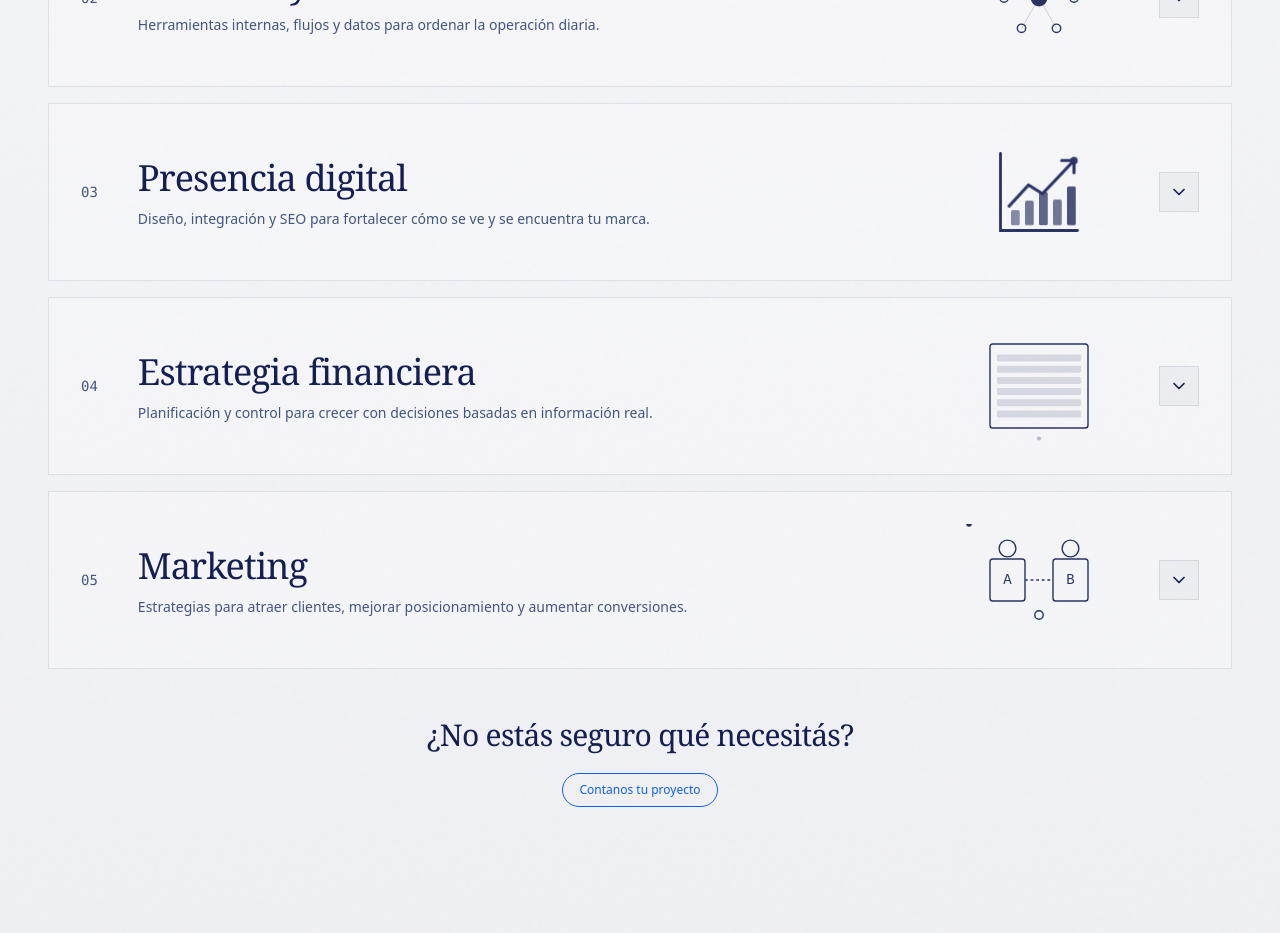
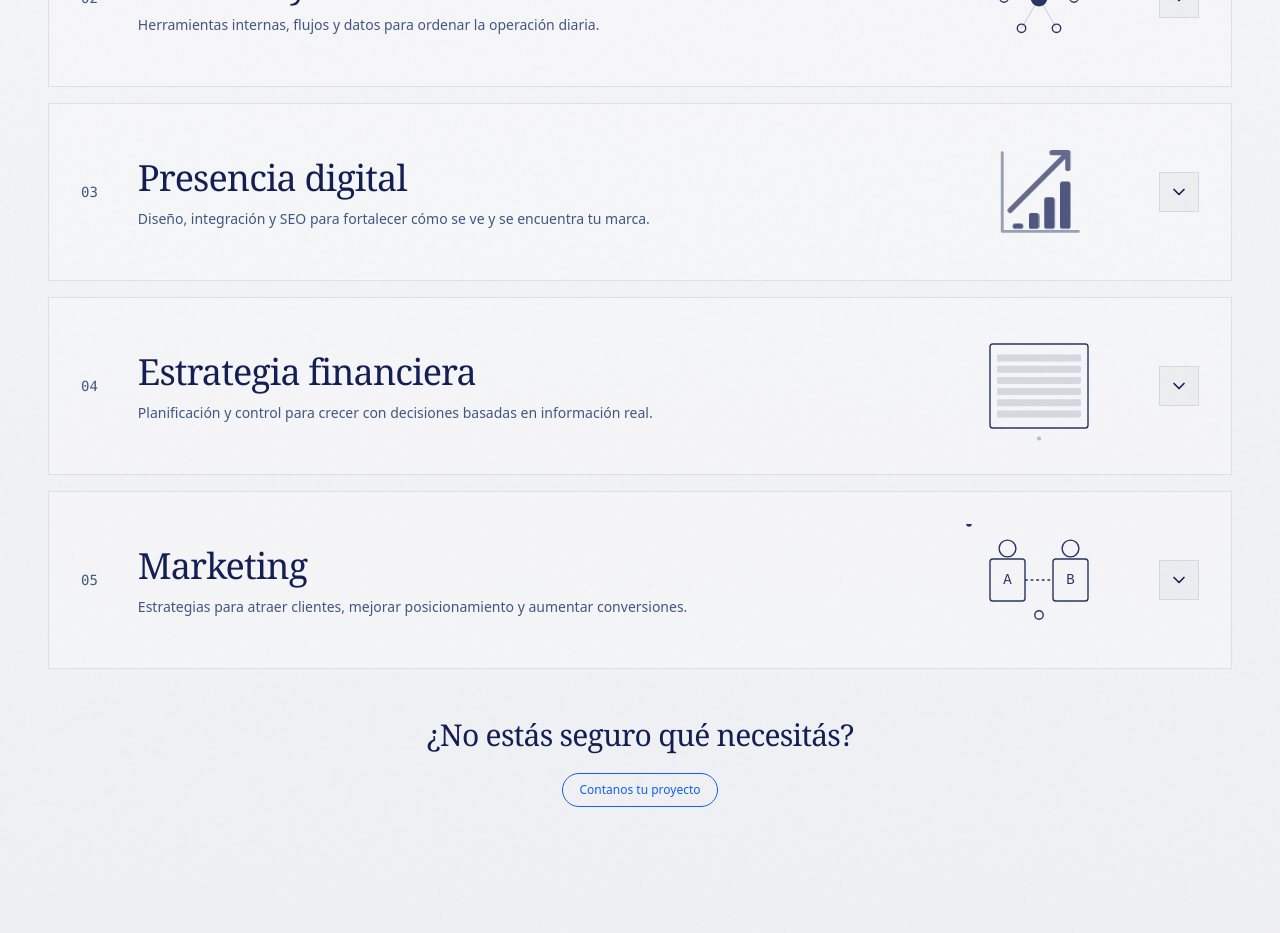
Before and after one commit to Nuriaa05/CodeBalance-Landing-, a Next.js app: page / in a window 1280 px wide. Shown: the part 1540-2473 px from the top of the page. Built offline with nearby package versions, Linux system fonts and the light colour scheme.

Commit message:
feat(services): update digital presence icon
Replace the digital presence trend graphic with the provided chart-growth SVG shape and remove the endpoint dot after syncing with origin/main.

```diff
--- a/components/landing/features-section.tsx
+++ b/components/landing/features-section.tsx
@@ -355,80 +355,99 @@ function DigitalPresenceVisual() {
     <svg viewBox="0 0 64 64" className="h-full w-full" fill="none" xmlns="http://www.w3.org/2000/svg">
       <style>
         {`
-          .pd-trend {
-            stroke-dasharray: 120;
-            stroke-dashoffset: 120;
-            animation: pd-draw 2.4s ease-in-out infinite;
+          .pd-bar {
+            transform-box: fill-box;
+            transform-origin: center bottom;
+            animation: pd-grow 2.4s ease-in-out infinite;
           }
 
-          .pd-bar {
+          .pd-arrow {
             transform-box: fill-box;
-            transform-origin: bottom;
-            animation: pd-grow 2.4s ease-in-out infinite;
+            transform-origin: center;
+            animation: pd-lift 2.4s ease-in-out infinite;
           }
 
           .pd-bar1 { animation-delay: 0s; }
           .pd-bar2 { animation-delay: .08s; }
           .pd-bar3 { animation-delay: .16s; }
           .pd-bar4 { animation-delay: .24s; }
-          .pd-bar5 { animation-delay: .32s; }
 
-          .pd-dot {
-            transform-box: fill-box;
-            transform-origin: center;
-            animation: pd-pulse 2.4s ease-in-out infinite;
+          @keyframes pd-grow {
+            0%, 15% {
+              opacity: 0.24;
+              transform: scaleY(0.32);
             }
 
-          @keyframes pd-draw {
-            0% { stroke-dashoffset: 120; }
-            60%, 100% { stroke-dashoffset: 0; }
+            60%, 100% {
+              opacity: 0.82;
+              transform: scaleY(1);
+            }
           }
 
-          @keyframes pd-grow {
-            0%, 15% { transform: scaleY(0); }
-            100% { transform: scaleY(1); }
+          @keyframes pd-lift {
+            0%, 15% {
+              opacity: 0.28;
+              transform: translate(-0.35px, 0.35px) scale(0.96);
             }
 
-          @keyframes pd-pulse {
-            0%, 100% { opacity: 1; transform: scale(1); }
-            50% { opacity: 0.5; transform: scale(1.6); }
+            60%, 100% {
+              opacity: 0.72;
+              transform: translate(0, 0) scale(1);
+            }
           }
 
           @media (prefers-reduced-motion: reduce) {
-            .pd-trend,
             .pd-bar,
-            .pd-dot {
+            .pd-arrow {
               animation: none;
             }
 
-            .pd-trend {
-              stroke-dashoffset: 0;
-            }
-
             .pd-bar,
-            .pd-dot {
+            .pd-arrow {
               transform: none;
             }
           }
         `}
       </style>
 
-      <path d="M10 10V54H54" stroke="currentColor" strokeWidth={1.6} strokeLinecap="round" />
-      <rect className="pd-bar pd-bar1" x="16" y="42" width="5" height="9" rx="1" fill="currentColor" opacity="0.55" />
-      <rect className="pd-bar pd-bar2" x="24" y="36" width="5" height="15" rx="1" fill="currentColor" opacity="0.65" />
-      <rect className="pd-bar pd-bar3" x="32" y="30" width="5" height="21" rx="1" fill="currentColor" opacity="0.75" />
-      <rect className="pd-bar pd-bar4" x="40" y="34" width="5" height="17" rx="1" fill="currentColor" opacity="0.65" />
-      <rect className="pd-bar pd-bar5" x="48" y="24" width="5" height="27" rx="1" fill="currentColor" opacity="0.85" />
+      <g transform="translate(8 8) scale(3)">
         <path
-        className="pd-trend"
-        d="M15 40L26 28L34 33L52 14"
+          d="M 1 0.5 V 15.5 H 15.5"
+          fill="none"
           stroke="currentColor"
-        strokeWidth={1.8}
+          strokeWidth="0.55"
           strokeLinecap="round"
           strokeLinejoin="round"
+          opacity="0.45"
         />
-      <path d="M45 14H52V21" stroke="currentColor" strokeWidth={1.8} strokeLinecap="round" strokeLinejoin="round" />
-      <circle className="pd-dot" cx="52" cy="14" r="2" fill="currentColor" />
+
+        {[
+          { x: 3, y: 14, height: 1, delay: "0s" },
+          { x: 6, y: 12, height: 3, delay: ".08s" },
+          { x: 9, y: 9, height: 6, delay: ".16s" },
+          { x: 12, y: 6, height: 9, delay: ".24s" },
+        ].map((bar) => (
+          <rect
+            key={bar.x}
+            className="pd-bar"
+            x={bar.x}
+            y={bar.y}
+            width="2"
+            height={bar.height}
+            rx="0.5"
+            fill="currentColor"
+            opacity="0.28"
+            style={{ animationDelay: bar.delay }}
+          />
+        ))}
+
+        <path
+          className="pd-arrow"
+          d="M 2.146 11.854 A 0.5 0.5 0 0 1 2.146 11.146 L 12.293 1 H 10.5 A 0.5 0.5 0 0 1 10.5 0 H 13.5 A 0.5 0.5 0 0 1 14 0.5 V 3.5 A 0.5 0.5 0 0 1 13 3.5 V 1.707 L 2.854 11.854 A 0.5 0.5 0 0 1 2.146 11.854 Z"
+          fill="currentColor"
+          opacity="0.72"
+        />
+      </g>
     </svg>
   );
 }
```
Lines whose indentation alone changed are shown as unchanged.
